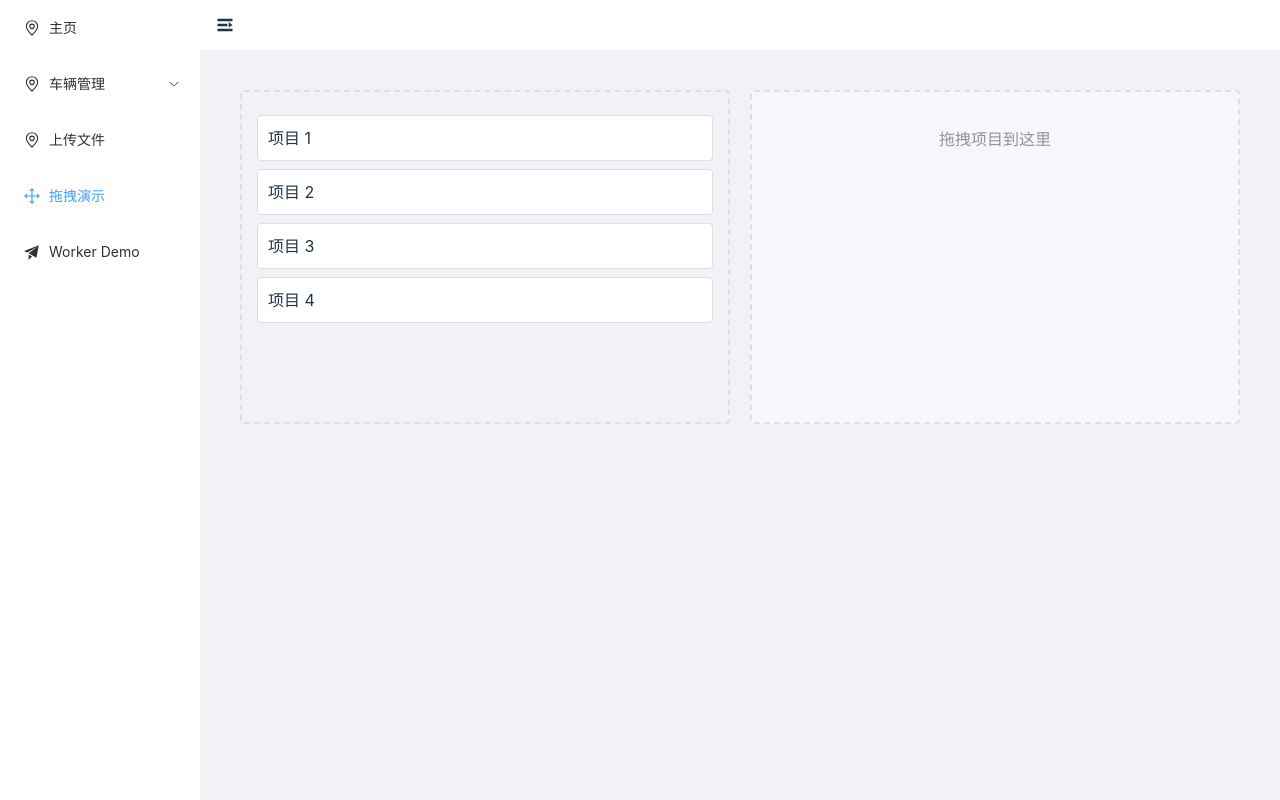
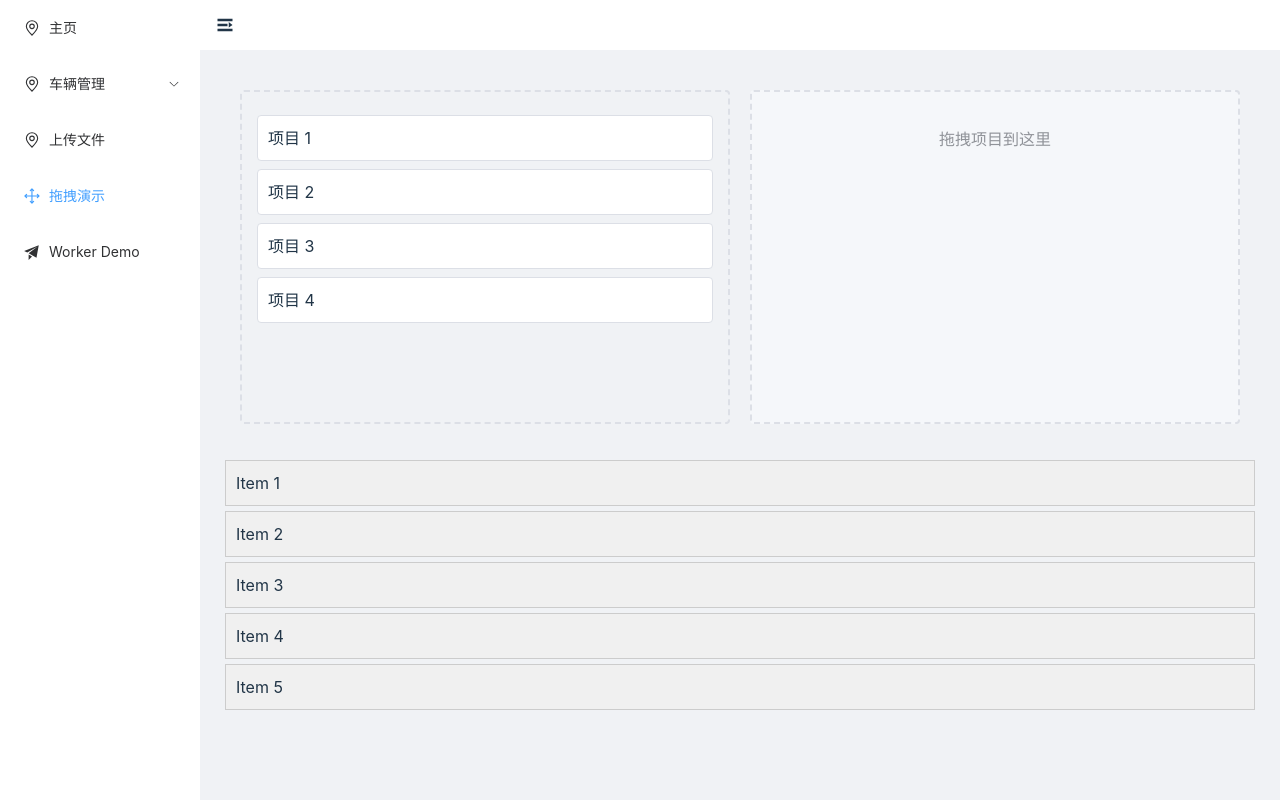
Before and after one commit to kb1ngram4/vite-vue3.0, a Vue app: page /drag in a window 1280 px wide. Built offline with nearby package versions, Linux system fonts and the light colour scheme.

Commit message:
update dragabble拖拽顺序

```diff
--- a/components.d.ts
+++ b/components.d.ts
@@ -10,6 +10,8 @@ declare module 'vue' {
     AddUserTable: typeof import('./src/components/userTable/AddUserTable.vue')['default']
     ComSearchForm: typeof import('./src/components/ComSearchForm.vue')['default']
     Cube: typeof import('./src/components/cube.vue')['default']
+    DragSort: typeof import('./src/components/DragSort.vue')['default']
+    DragTree: typeof import('./src/components/dragTree.vue')['default']
     ElButton: typeof import('element-plus/es')['ElButton']
     ElCard: typeof import('element-plus/es')['ElCard']
     ElCascader: typeof import('element-plus/es')['ElCascader']
--- /dev/null
+++ b/src/components/DragSort.vue
@@ -0,0 +1,80 @@
+<template>
+  <div>
+    <ul>
+      <li
+        v-for="(item, index) in items"
+        :key="item.id"
+        draggable="true"
+        @dragstart="handleDragStart(index)"
+        @dragover.prevent="handleDragOver(index)"
+        @drop="handleDrop(index)"
+        :class="{ 'dragging': draggingIndex === index }"
+      >
+        {{ item.text }}
+      </li>
+    </ul>
+  </div>
+</template>
+
+<script>
+import { ref } from 'vue';
+
+export default {
+  setup() {
+    const items = ref([
+      { id: 1, text: 'Item 1' },
+      { id: 2, text: 'Item 2' },
+      { id: 3, text: 'Item 3' },
+      { id: 4, text: 'Item 4' },
+      { id: 5, text: 'Item 5' },
+    ]);
+
+    const draggingIndex = ref(null);
+
+    const handleDragStart = (index) => {
+      draggingIndex.value = index;
+    };
+
+    const handleDragOver = (index) => {
+      if (draggingIndex.value !== null && draggingIndex.value !== index) {
+        const draggedItem = items.value.splice(draggingIndex.value, 1)[0];
+        items.value.splice(index, 0, draggedItem);
+        console.log(items.value);
+
+        draggingIndex.value = index;
+      }
+    };
+
+    const handleDrop = () => {
+      draggingIndex.value = null;
+    };
+
+    return {
+      items,
+      draggingIndex,
+      handleDragStart,
+      handleDragOver,
+      handleDrop,
+    };
+  },
+};
+</script>
+
+<style scoped>
+ul {
+  list-style-type: none;
+  padding: 0;
+}
+
+li {
+  padding: 10px;
+  margin: 5px;
+  background-color: #f0f0f0;
+  border: 1px solid #ccc;
+  cursor: move;
+}
+
+.dragging {
+  opacity: 0.5;
+}
+</style>
--- /dev/null
+++ b/src/components/dragTree.vue
@@ -0,0 +1,105 @@
+<template>
+  <div>
+    <!-- 树形结构拖拽组件 -->
+    <nested-draggable :list="treeData" />
+  </div>
+</template>
+
+<script>
+import { ref } from 'vue';
+import draggable from 'vuedraggable';
+
+export default {
+  components: {
+    // 递归组件
+    nestedDraggable: {
+      props: ['list'],
+      template: `
+        <draggable
+          v-model="list"
+          group="tree"
+          item-key="id"
+          @start="onDragStart"
+          @end="onDragEnd"
+          :animation="200"
+          :ghost-class="'ghost-class'"
+        >
+          <template #item="{ element }">
+            <div class="tree-node">
+              <div class="node-content">{{ element.name }}</div>
+              <!-- 递归渲染子节点 -->
+              <nested-draggable
+                v-if="element.children"
+                :list="element.children"
+              />
+            </div>
+          </template>
+        </draggable>
+      `,
+      components: {
+        draggable,
+      },
+      methods: {
+        onDragStart(event) {
+          console.log('开始拖拽', event);
+        },
+        onDragEnd(event) {
+          console.log('拖拽结束', event);
+        },
+      },
+    },
+  },
+  setup() {
+    // 树形结构数据
+    const treeData = ref([
+      {
+        id: 1,
+        name: '节点 1',
+        children: [
+          {
+            id: 2,
+            name: '节点 1.1',
+            children: [
+              { id: 3, name: '节点 1.1.1' },
+              { id: 4, name: '节点 1.1.2' },
+            ],
+          },
+          { id: 5, name: '节点 1.2' },
+        ],
+      },
+      {
+        id: 6,
+        name: '节点 2',
+        children: [
+          { id: 7, name: '节点 2.1' },
+          { id: 8, name: '节点 2.2' },
+        ],
+      },
+    ]);
+
+    return {
+      treeData,
+    };
+  },
+};
+</script>
+
+<style scoped>
+.tree-node {
+  margin-left: 20px;
+  padding: 5px;
+  border-left: 1px dashed #ccc;
+}
+
+.node-content {
+  padding: 5px;
+  background-color: #f0f0f0;
+  border: 1px solid #ccc;
+  cursor: move;
+}
+
+.ghost-class {
+  opacity: 0.5;
+  background-color: #c8ebfb;
+}
+</style>
--- a/src/views/DragDemo.vue
+++ b/src/views/DragDemo.vue
@@ -18,18 +18,19 @@
     <div
       class="target-container"
       @dragover.prevent
-      @drop="handleDrop"
-      @dragenter.prevent
+      @drop.prevent="handleDrop"
+      @dragenter.prevent="handleDragEnter"
       @dragleave="handleDragLeave"
       :class="{ 'drag-over': isDragOver }"
     >
       <template v-if="targetItems.length">
         <div
-          v-for="item in targetItems"
+          v-for="item,index in targetItems"
           :key="item.id"
           class="target-item"
           draggable="true"
           @dragstart="handleDragStart($event, item, true)"
+          @dragover.prevent="handleDragOver(index)"
         >
           {{ item.name }}
           <el-icon class="delete-icon" @click="removeItem(item)">
@@ -42,6 +43,7 @@
       </div>
     </div>
   </div>
+  <DragSort />
 </template>
 
 <script setup lang="ts">
@@ -68,11 +70,12 @@ const targetItems = ref<DragItem[]>([])
 // 拖拽状态
 const isDragOver = ref(false)
 const currentDragItem = ref<DragItem | null>(null)
+// 是否从目标区域拖拽
 const isFromTarget = ref(false)
 
 // 开始拖拽
 const handleDragStart = (event: DragEvent, item: DragItem, fromTarget = false) => {
-  console.log('handleDragStart', event.dataTransfer, item, fromTarget);
+  console.log('handleDragStart', event.dataTransfer, '当前',item,'目标区域',targetItems, '状态',fromTarget);
   if (event.dataTransfer) {
     event.dataTransfer.effectAllowed = 'move'
     currentDragItem.value = item
@@ -84,6 +87,8 @@ const handleDragStart = (event: DragEvent, item: DragItem, fromTarget = false) =
 const handleDragEnd = () => {
   currentDragItem.value = null
   isFromTarget.value = false
+  // console.log('handleDragEnd', currentDragItem.value, isFromTarget.value);
+
 }
 
 // 拖拽进入目标区域
@@ -115,13 +120,31 @@ const handleDrop = () => {
   } else {
     // 在目标区域内部排序
     const index = targetItems.value.findIndex(item => item.id === currentDragItem.value?.id)
-    if (index > -1) {
-      const [removed] = targetItems.value.splice(index, 1)
-      targetItems.value.push(removed)
-    }
+    console.log(index);
+    const dragitem = targetItems.value.splice(index, 1)[0]
+    console.log(dragitem);
+    targetItems.value.splice(dragingIndex.value,0,dragitem)
+    dragingIndex.value = index
+
+    // if (index > -1) {
+    //   const [removed] = targetItems.value.splice(index, 1)
+    //   targetItems.value.push(removed)
+    // }
   }
 
   currentDragItem.value = null
+}
+// 目标拖拽排序
+const dragingIndex = ref(0)
+const handleDragOver = (index: number) => {
+  dragingIndex.value = index
+  // const dragItem = targetItems.value.splice(index,1)[0]
+  // console.log(targetItems.value);
+
+  // targetItems.value.splice(index, 0, dragItem)
+  // console.log(targetItems.value);
+
+
 }
 
 // 从目标区域移除
```
